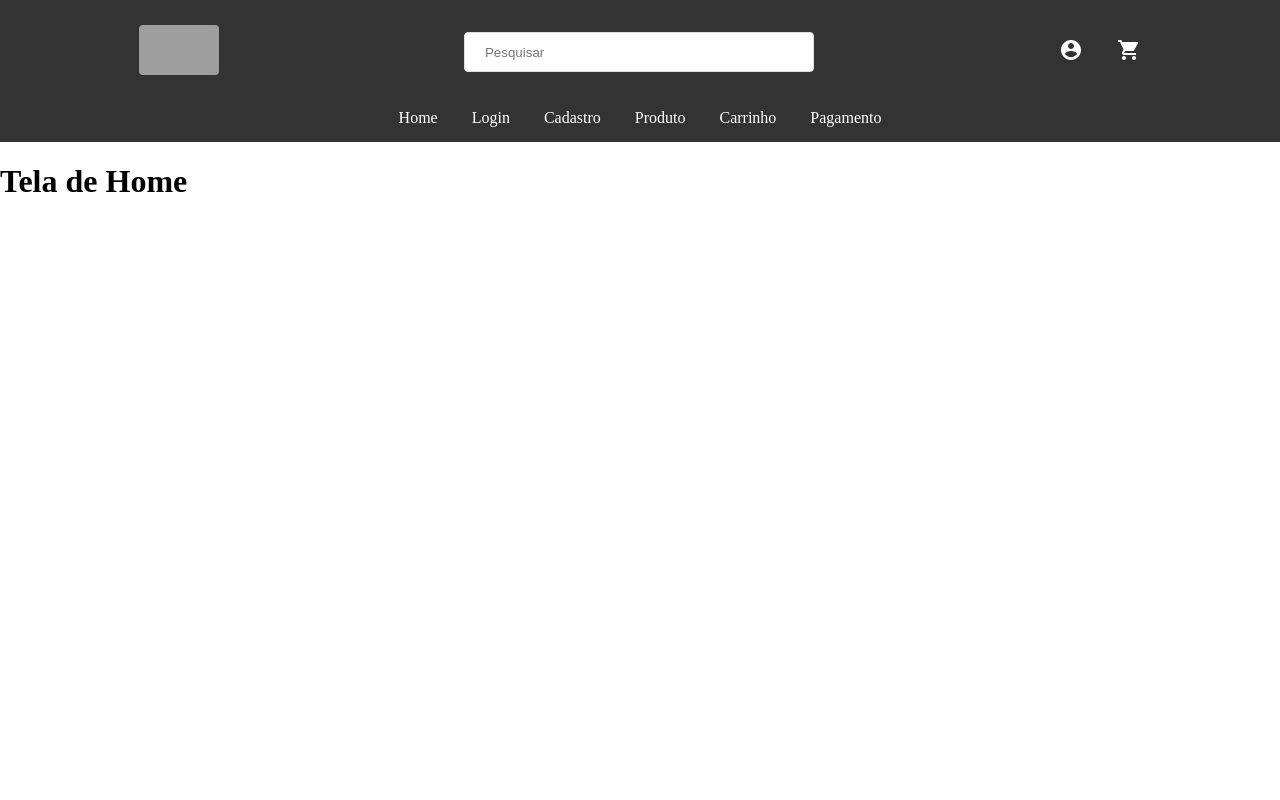
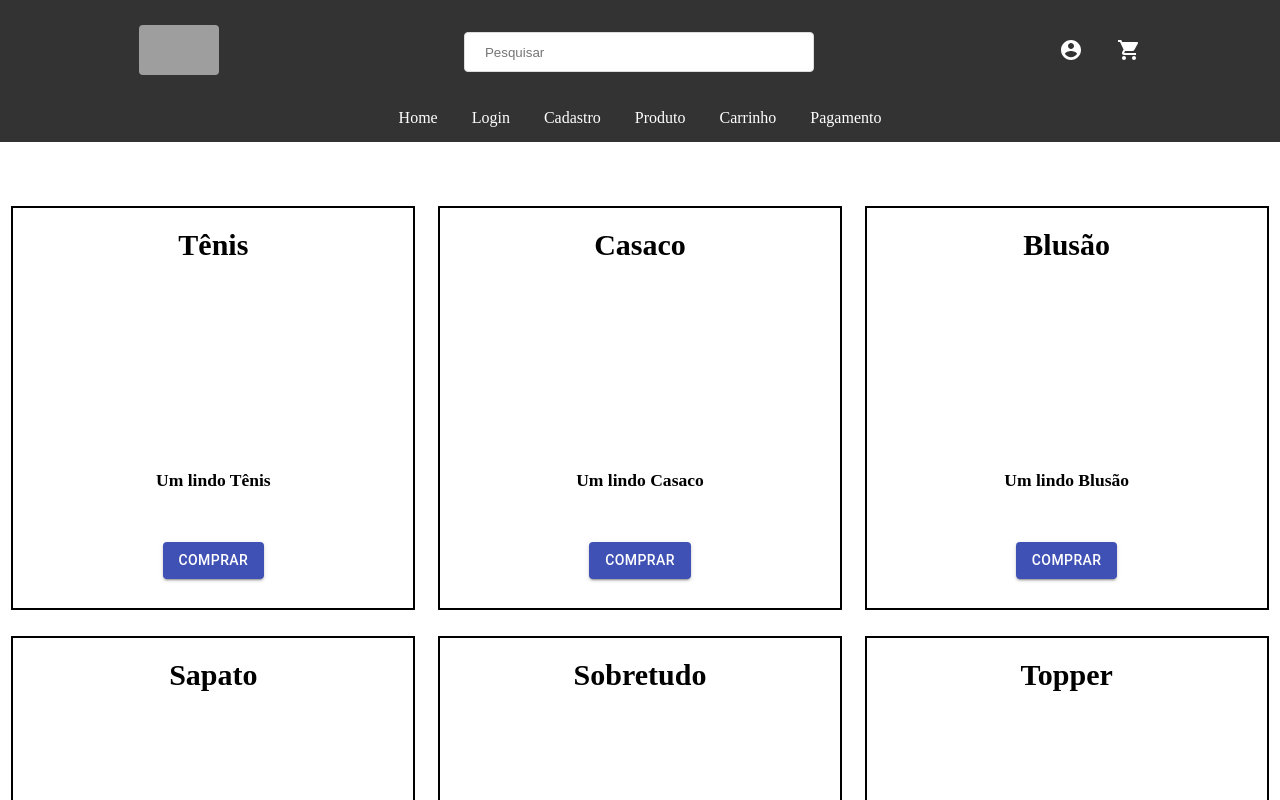
Before and after one commit to JmJunior20/serratec-ecommerce, a React (Create React App) app: page / in a window 1280 px wide. Shown: the top 800 px of the page. Built offline with nearby package versions, Linux system fonts and the light colour scheme; grey boxes are pictures that could not be loaded.

Commit message:
Criando a página home

```diff
--- /dev/null
+++ b/src/components/cards/CardHome.js
@@ -0,0 +1,22 @@
+import React from "react";
+import { Card } from "../../styles/geral-styles";
+
+const CardHome = (props) => {
+
+    return (
+        <Card>
+            <main>
+                {props.main}
+            </main>
+
+            <footer>
+                {props.footer}
+            </footer>
+
+            {props.children}
+        </Card>
+
+    );
+}
+
+export default CardHome;
--- a/src/pages/home/Home.js
+++ b/src/pages/home/Home.js
@@ -1,9 +1,29 @@
 import React from 'react';
+import Card from "../../components/cards/CardHome";
+import "../../styles/styles.css"
+import Button from '@material-ui/core/Button';
 
 const Home = () => {
+    let numeros = ["Tênis", "Casaco", "Blusão", "Sapato", "Sobretudo", "Topper", "Body", "Colã", "Moletom"];
 
     return (
-        <h1>Tela de Home</h1>
+        <div id="cardsContainer">
+            {numeros.map(numero => (
+                <Card titulo="Numeros">
+                    <main>
+                        <h1>{numero}</h1>
+                        <br></br><br></br>
+                        <br></br><br></br>
+                        <br></br><br></br>
+                        <br></br><br></br>
+                        <br></br><br></br>
+                        <h3>{"Um lindo " +numero}</h3>
+                        <br></br><br></br>
+                        <Button variant="contained" color="primary">Comprar</Button>
+                    </main>
+                </Card>
+            ))}
+        </div>
     );
 }
 
--- a/src/styles/geral-styles.js
+++ b/src/styles/geral-styles.js
@@ -26,3 +26,12 @@ export const DivPersonalizada3 = styled(DivPersonalizada)`
     gap: 5px;
     padding:0;
 `;
+
+export const Card = styled.div`
+    width:400px;
+    height:400px;
+    border: 2px solid black;
+    text-align: center;
+    font-size: 15px;
+    margin-bottom:2%;
+`;
--- a/src/styles/styles.css
+++ b/src/styles/styles.css
@@ -13,3 +13,13 @@ html, body {
     /* background-color:blueviolet; */
     box-sizing: border-box;
 }
+
+#cardsContainer {
+    margin-top: 5%;
+    height: 100%;
+    width: 100%;
+    display: flex;
+    flex-direction: row;
+    justify-content:space-around;
+    flex-wrap: wrap;
+ }
```
